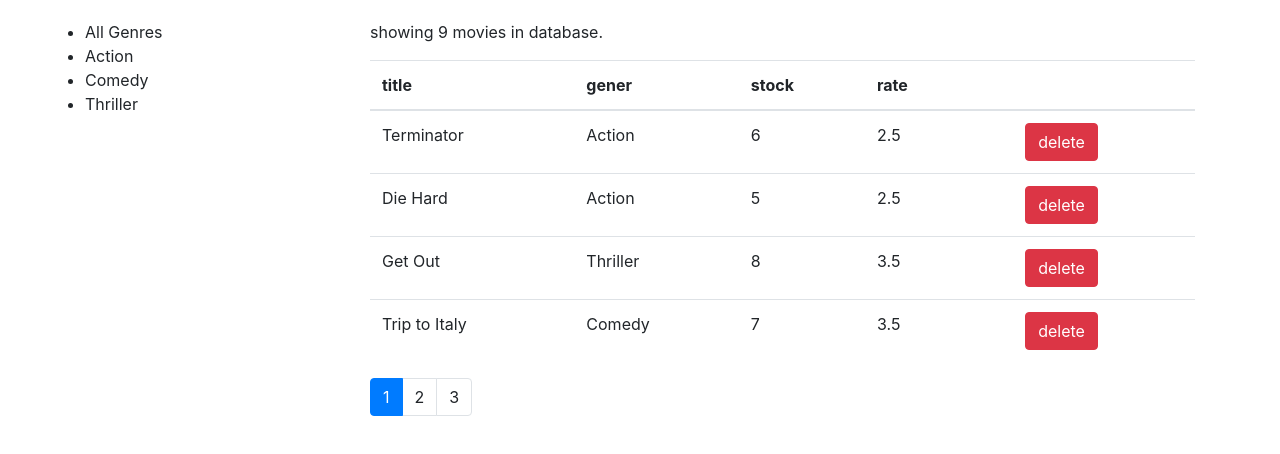
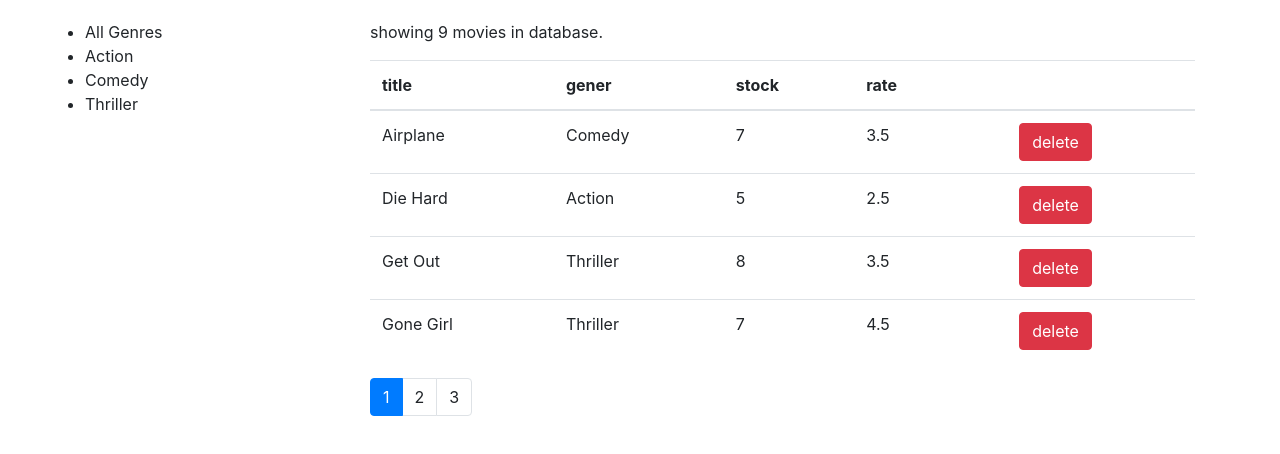
Before and after one commit to nazaninqfn/react, a React (Create React App) app in the folder counter-app/: page / in a window 1280 px wide. Shown: the top 454 px of the page. Built offline with nearby package versions, Linux system fonts and the light colour scheme.

Commit message:
5-17-sorting implementation

```diff
--- a/counter-app/src/components/movies.jsx
+++ b/counter-app/src/components/movies.jsx
@@ -5,6 +5,7 @@ import ListGroup from './common/listGroup';
 import Pagination from './common/pagination';
 import { paginate } from '../utils/paginate';
 import MoviesTable from './moviesTable';
+import _ from 'lodash';
 
 
 class Movies extends Component {
@@ -13,6 +14,7 @@ class Movies extends Component {
         genres: [],
         pageSize: 4,
         currentPage: 1,
+        sortColumn: { path : 'title', order : 'asc' },
     };
 
     componentDidMount() {
@@ -42,7 +44,14 @@ class Movies extends Component {
     };
 
     handleSort = path => {
-        console.log('path');
+        const sortColumn = {...this.state.sortColumn};
+        if (sortColumn.path === path)
+            sortColumn.order = (sortColumn.order === 'asc') ? 'desc' : 'asc';
+        else{
+            sortColumn.path = path;
+            sortColumn.order ='asc';
+        }
+        this.setState({  sortColumn })
     };
 
 
@@ -51,6 +60,7 @@ class Movies extends Component {
         const {
             pageSize,
             currentPage,
+            sortColumn,
             selectedGenre,
             movies: allMovies
         } = this.state;
@@ -63,9 +73,12 @@ class Movies extends Component {
             : allMovies;
 
 
+        const sorted = _.orderBy(filtered, [sortColumn.path], [sortColumn.order]);
 
 
-        const movies = paginate(filtered, currentPage, pageSize)
+
+
+        const movies = paginate(sorted, currentPage, pageSize);
 
 
         return (
```
